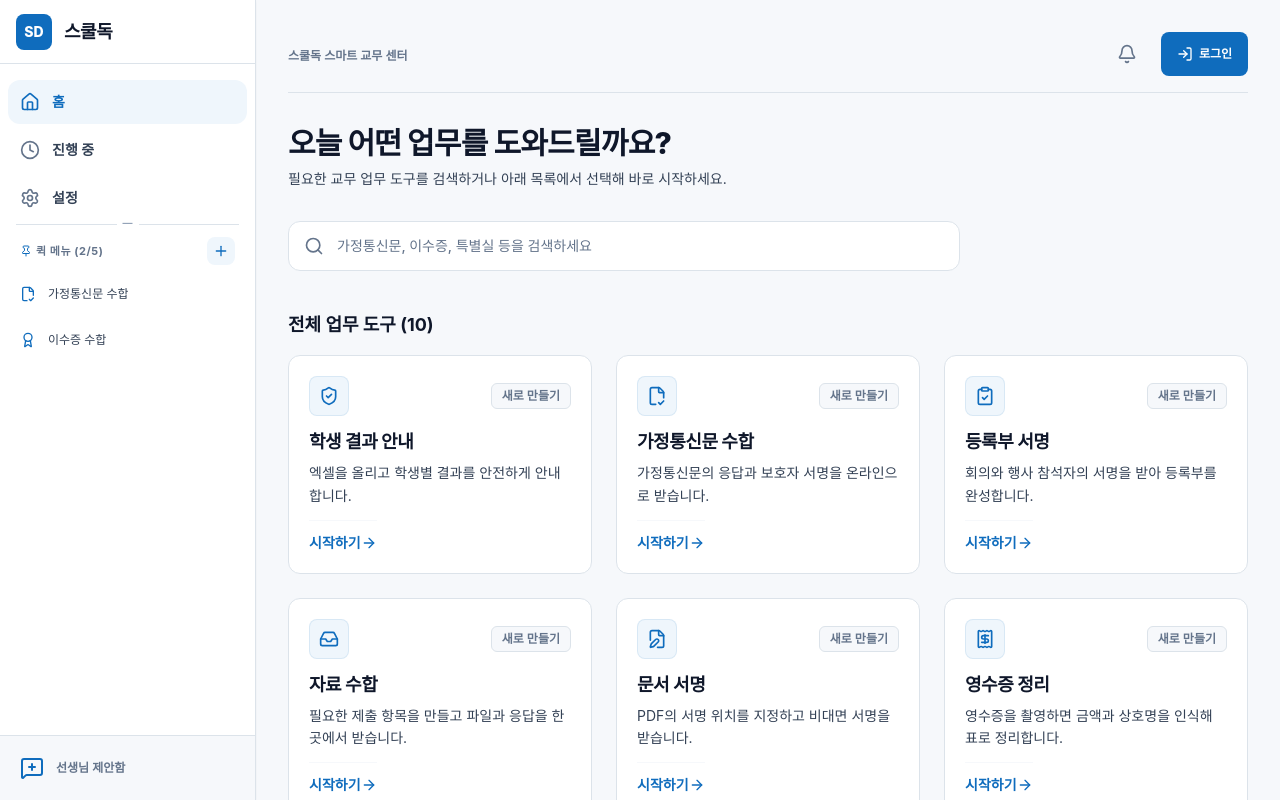
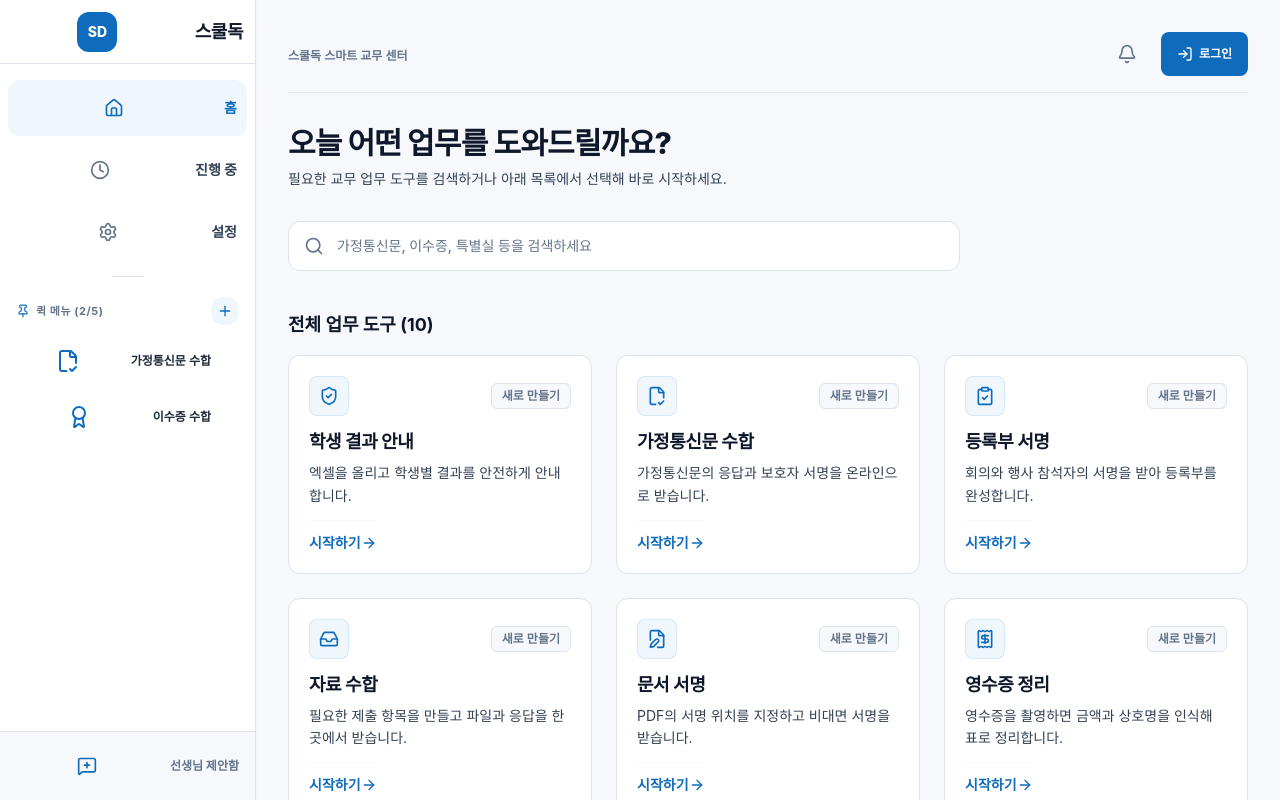
Before and after one commit to moodoocoding/schooldoc, a React (Vite) app: page / in a window 1280 px wide. Built offline with nearby package versions, Linux system fonts and the light colour scheme; a web font is replaced by a local one.

Commit message:
fix: Fix sidebar compact icon centering alignment and clean up overlapping divider

```diff
--- a/src/components/Sidebar.tsx
+++ b/src/components/Sidebar.tsx
@@ -51,17 +51,17 @@
         isHovered ? 'w-64' : 'w-16'
       } overflow-hidden`}
     >
-      {/* Header / Logo */}
-      <div className="h-16 flex items-center px-4 border-b border-[#DCE3EA] justify-between">
+      {/* Header / Brand Logo */}
+      <div className="h-16 flex items-center border-b border-[#DCE3EA] px-3">
         <button
           onClick={() => {
             setActiveTab('home');
             setIsOpenMobile(false);
           }}
-          className="flex items-center gap-3 group focus:outline-none rounded-lg"
+          className="w-full flex items-center gap-3 group focus:outline-none rounded-lg"
           aria-label="스쿨독 홈으로 이동"
         >
-          <div className="w-9 h-9 bg-[#0F6CBD] rounded-lg flex items-center justify-center text-white font-extrabold text-sm shadow-xs group-hover:bg-[#0F5B9E] transition-colors flex-shrink-0">
+          <div className="w-10 h-10 bg-[#0F6CBD] rounded-xl flex items-center justify-center text-white font-extrabold text-sm shadow-xs group-hover:bg-[#0F5B9E] transition-colors flex-shrink-0 mx-auto">
             SD
           </div>
           {isHovered && (
@@ -82,9 +82,10 @@
         )}
       </div>
 
-      {/* Navigation List */}
-      <nav className="flex-1 py-4 px-2 space-y-1 overflow-y-auto overflow-x-hidden">
+      {/* Main Navigation Area */}
+      <nav className="flex-1 py-4 px-2 space-y-2 overflow-y-auto overflow-x-hidden">
         {/* Fixed Top Items: 홈, 진행 중, 설정 */}
+        <div className="space-y-1.5">
           {mainNavs.map((item) => {
             const Icon = item.icon;
             const isActive = activeTab === item.id;
@@ -95,45 +96,44 @@
                   setActiveTab(item.id);
                   setIsOpenMobile(false);
                 }}
-              className={`w-full flex items-center gap-3 px-3 py-3 rounded-xl text-sm font-semibold transition-all min-h-[44px] ${
+                className={`w-full flex items-center gap-3.5 px-2.5 py-2.5 rounded-xl text-sm font-semibold transition-all min-h-[44px] ${
                   isActive
                     ? 'bg-[#EFF6FC] text-[#0F6CBD] font-bold'
                     : 'text-[#334155] hover:bg-[#F6F8FB] hover:text-[#0F172A]'
                 } focus:outline-none focus:ring-2 focus:ring-[#0F6CBD]`}
                 title={!isHovered ? item.label : undefined}
               >
-              <Icon className={`w-5 h-5 flex-shrink-0 ${isActive ? 'text-[#0F6CBD]' : 'text-[#64748B]'}`} />
-              {isHovered && <span className="whitespace-nowrap truncate">{item.label}</span>}
+                <div className="w-9 h-9 rounded-lg flex items-center justify-center flex-shrink-0 mx-auto">
+                  <Icon className={`w-5 h-5 ${isActive ? 'text-[#0F6CBD]' : 'text-[#64748B]'}`} />
+                </div>
+                {isHovered && <span className="whitespace-nowrap truncate font-bold">{item.label}</span>}
               </button>
             );
           })}
-
-        {/* Section Indicator Divider Line (-) */}
-        <div className="my-3 px-2">
-          <div className="border-t border-[#DCE3EA] relative">
-            <span className="absolute left-1/2 -top-2.5 -translate-x-1/2 bg-[#FFFFFF] px-1.5 text-[10px] font-bold text-[#94A3B8]">
-              —
-            </span>
-          </div>
         </div>
 
-        {/* Custom Quick Menu Section */}
-        <div className="space-y-1 pt-1">
-          <div className="flex items-center justify-between px-3 py-1">
-            {isHovered ? (
-              <span className="text-[11px] font-bold text-[#64748B] uppercase tracking-wider whitespace-nowrap flex items-center gap-1">
-                <Pin className="w-3 h-3 text-[#0F6CBD]" />
+        {/* Clean Divider Line (-) */}
+        <div className="py-2">
+          <div className="border-t border-[#DCE3EA] w-8 mx-auto"></div>
+        </div>
+
+        {/* Quick Menu Header & Add Button (+) */}
+        <div className="space-y-1.5">
+          <div className={`flex items-center ${isHovered ? 'justify-between px-2' : 'justify-center'} py-1`}>
+            {isHovered && (
+              <span className="text-[11px] font-bold text-[#64748B] uppercase tracking-wider whitespace-nowrap flex items-center gap-1.5">
+                <Pin className="w-3.5 h-3.5 text-[#0F6CBD]" />
                 <span>퀵 메뉴 ({quickMenuIds.length}/5)</span>
               </span>
-            ) : (
-              <span className="w-full text-center text-[10px] font-bold text-[#94A3B8]">—</span>
             )}
 
-            {/* Add Quick Menu Button (+) */}
+            {/* Quick Add Button (+) */}
             {quickMenuIds.length < 5 && (
               <button
                 onClick={() => setIsOpenQuickAddModal(true)}
-                className="w-7 h-7 rounded-lg bg-[#EFF6FC] text-[#0F6CBD] hover:bg-[#0F6CBD] hover:text-white flex items-center justify-center transition-colors focus:outline-none focus:ring-2 focus:ring-[#0F6CBD]"
+                className={`rounded-xl bg-[#EFF6FC] text-[#0F6CBD] hover:bg-[#0F6CBD] hover:text-white flex items-center justify-center transition-colors focus:outline-none focus:ring-2 focus:ring-[#0F6CBD] ${
+                  isHovered ? 'w-7 h-7' : 'w-9 h-9 mx-auto'
+                }`}
                 title="퀵 메뉴 등록 (+)"
                 aria-label="퀵 메뉴 추가"
               >
@@ -142,7 +142,8 @@
             )}
           </div>
 
-          {/* Quick Menu Items */}
+          {/* Registered Quick Menu Items */}
+          <div className="space-y-1">
             {quickMenuIds.map((id) => {
               const tool = allToolsMap[id];
               if (!tool) return null;
@@ -150,16 +151,18 @@
               return (
                 <div
                   key={id}
-                className="group relative flex items-center justify-between px-3 py-2.5 rounded-xl text-xs font-semibold text-[#334155] hover:bg-[#EFF6FC] hover:text-[#0F6CBD] cursor-pointer transition-colors min-h-[40px]"
                   onClick={() => {
                     onSelectTool(tool.id);
                     setIsOpenMobile(false);
                   }}
+                  className="group relative flex items-center justify-between px-2.5 py-2 rounded-xl text-xs font-semibold text-[#334155] hover:bg-[#EFF6FC] hover:text-[#0F6CBD] cursor-pointer transition-colors min-h-[40px]"
                   title={!isHovered ? tool.name : undefined}
                 >
-                <div className="flex items-center gap-3 min-w-0">
-                  <Icon className="w-4 h-4 text-[#0F6CBD] flex-shrink-0" />
-                  {isHovered && <span className="truncate whitespace-nowrap font-medium">{tool.name}</span>}
+                  <div className="flex items-center gap-3 min-w-0 mx-auto w-full">
+                    <div className="w-9 h-9 rounded-lg flex items-center justify-center flex-shrink-0 mx-auto">
+                      <Icon className="w-4.5 h-4.5 text-[#0F6CBD]" />
+                    </div>
+                    {isHovered && <span className="truncate whitespace-nowrap font-semibold text-slate-800">{tool.name}</span>}
                   </div>
 
                   {isHovered && (
@@ -168,7 +171,7 @@
                         e.stopPropagation();
                         onRemoveQuickMenu(tool.id);
                       }}
-                    className="opacity-0 group-hover:opacity-100 p-1 text-[#64748B] hover:text-[#B42318] transition-opacity"
+                      className="opacity-0 group-hover:opacity-100 p-1 text-[#64748B] hover:text-[#B42318] transition-opacity ml-1"
                       title="퀵 메뉴 삭제"
                     >
                       <Trash2 className="w-3.5 h-3.5" />
@@ -177,24 +180,21 @@
                 </div>
               );
             })}
-
-          {quickMenuIds.length === 0 && isHovered && (
-            <p className="text-[11px] text-[#94A3B8] px-3 py-2 leading-relaxed">
-              + 버튼을 눌러 자주 쓰는 도구를 퀵 메뉴로 등록하세요.
-            </p>
-          )}
+          </div>
         </div>
       </nav>
 
       {/* Bottom Footer Link: 선생님 제안함 */}
-      <div className="p-3 border-t border-[#DCE3EA] bg-[#F6F8FB]">
+      <div className="p-2 border-t border-[#DCE3EA] bg-[#F6F8FB]">
         <button
           onClick={onOpenSuggestionModal}
-          className="w-full flex items-center gap-3 text-xs font-semibold text-[#64748B] hover:text-[#0F6CBD] transition-colors p-2 rounded-lg min-h-[40px] focus:outline-none"
+          className="w-full flex items-center gap-3 text-xs font-semibold text-[#64748B] hover:text-[#0F6CBD] transition-colors p-2 rounded-xl min-h-[44px] focus:outline-none"
           title={!isHovered ? '선생님 제안함' : undefined}
         >
-          <MessageSquarePlus className="w-4.5 h-4.5 text-[#0F6CBD] flex-shrink-0" />
-          {isHovered && <span className="whitespace-nowrap">선생님 제안함</span>}
+          <div className="w-9 h-9 rounded-lg flex items-center justify-center flex-shrink-0 mx-auto">
+            <MessageSquarePlus className="w-5 h-5 text-[#0F6CBD]" />
+          </div>
+          {isHovered && <span className="whitespace-nowrap font-bold">선생님 제안함</span>}
         </button>
       </div>
     </div>
```
Lines whose indentation alone changed are shown as unchanged.
